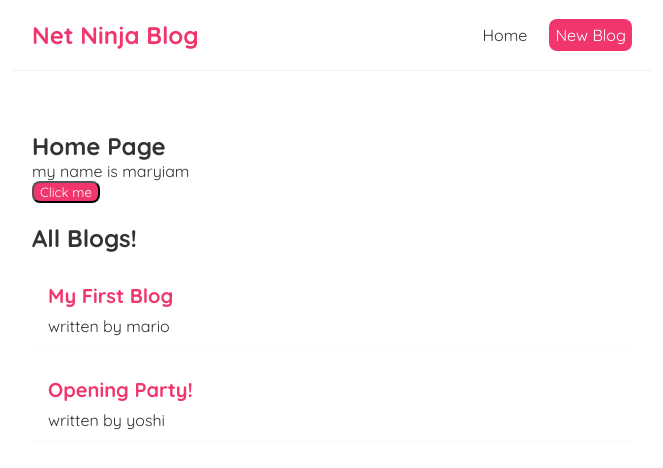
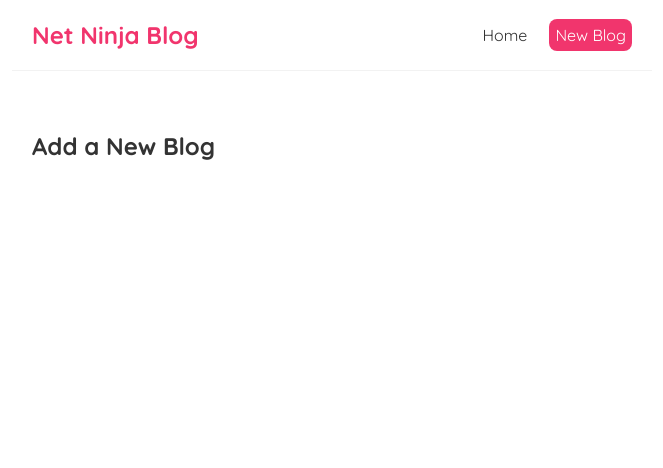
Before and after one commit to Maryiamreda/blogs-site-react-, a React (Create React App) app: page /create in a window 1280 px wide. Shown: the top 468 px of the page, without its empty margins (308-971 px from the left). Built offline with nearby package versions, Linux system fonts and the light colour scheme; data requests are answered from the project's data file.

Commit message:
Exact Match Routes

```diff
--- a/src/App.js
+++ b/src/App.js
@@ -1,13 +1,18 @@
 import Navbar from './Navbar';
 import Home from './Home';
 import { BrowserRouter as Router, Route, Switch } from 'react-router-dom';
+import Create from './Create';
 function App() {
   return (
     <Router><div className="App">
       <Navbar />
       <div className="content">
         <Switch>
-          <Route path="/">        <Home />
+          <Route exact path="/">
+            <Home />
+          </Route>
+          <Route path="/create">
+            <Create />
           </Route>
         </Switch>
       </div>
--- /dev/null
+++ b/src/Create.js
@@ -0,0 +1,9 @@
+const Create = () => {
+    return (
+        <div className="create">
+            <h2>Add a New Blog</h2>
+        </div>
+    );
+}
+
+export default Create;
```
